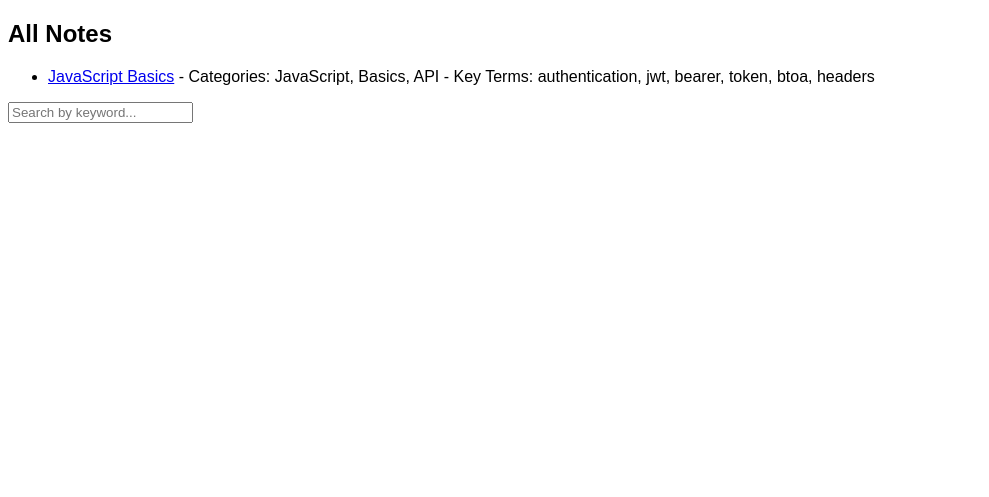
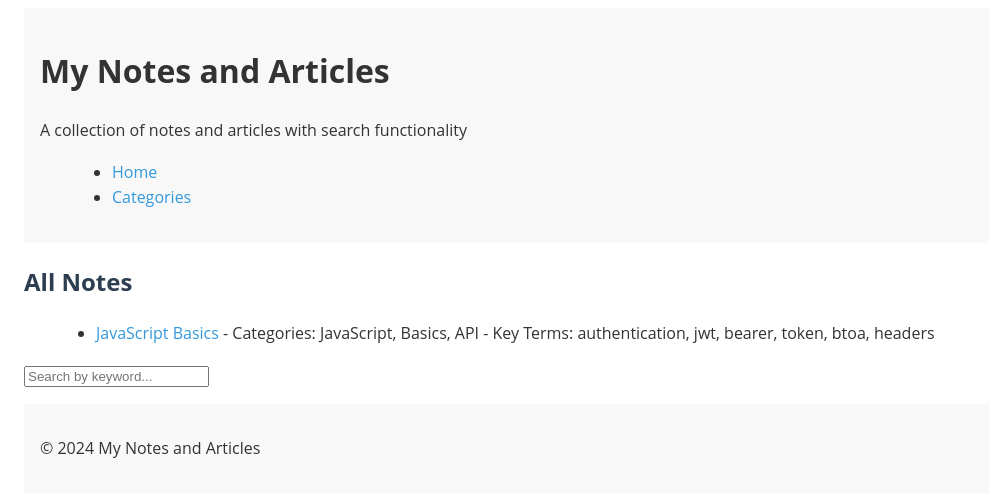
Before and after one commit to WestMecRyan/westmecryan.github.io, a Jekyll site: the page built from index.html, in a window 1280 px wide. Shown: the top 497 px of the page, without its empty margins (0-989 px from the left). Built offline with Jekyll 4.4.1, drawn with Linux system fonts in a browser that asks for light colours; comment, search, counter and statistics services are not loaded.

Commit message:
added ruby stuff

```diff
--- /dev/null
+++ b/Gemfile
@@ -0,0 +1,5 @@
+source "https://rubygems.org"
+gem "jekyll", "~> 4.3.2"
+gem "jekyll-theme-cayman"
+gem "csv"
+gem "base64"
--- a/_config.yml
+++ b/_config.yml
@@ -3,9 +3,15 @@ description: "A collection of notes and articles with search functionality"
 baseurl: "" # Leave empty for user site
 url: "https://westmecryan.github.io" # Replace with your actual URL
 
-theme: minima # You can choose a different theme if you like
+theme: jekyll-theme-cayman # You can choose a different theme if you like
 
 markdown: kramdown
+kramdown:
+  input: GFM
+  syntax_highlighter_opts:
+    block:
+      line_numbers: true
+highlighter: rouge
 
 collections:
   notes:
--- a/_includes/Lunr.js
+++ /dev/null
@@ -1 +0,0 @@
-<script src="https://cdnjs.cloudflare.com/ajax/libs/lunr.js/2.3.9/lunr.min.js"></script>
--- /dev/null
+++ b/_includes/nav.html
@@ -0,0 +1,7 @@
+<nav>
+  <ul>
+    <li><a href="{{ '/' | relative_url }}">Home</a></li>
+    <li><a href="{{ '/categories.html' | relative_url }}">Categories</a></li>
+    <!-- Add more navigation links as needed -->
+  </ul>
+</nav>
--- a/_layouts/default.html
+++ b/_layouts/default.html
@@ -1,11 +1,22 @@
 <!DOCTYPE html>
-<html>
+<html lang="en">
 <head>
   <meta charset="UTF-8">
   <title>{{ site.title }}{% if page.title %} - {{ page.title }}{% endif %}</title>
+  <meta name="viewport" content="width=device-width, initial-scale=1.0">
   <link rel="stylesheet" href="{{ '/assets/css/style.css' | relative_url }}">
 </head>
 <body>
-  {{ content }}
+  <header>
+    <h1><a href="{{ '/' | relative_url }}">{{ site.title }}</a></h1>
+    <p>{{ site.description }}</p>
+    {% include nav.html %}
+  </header>
+  <main>
+    {{ content }}
+  </main>
+  <footer>
+    <p>&copy; {{ site.time | date: "%Y" }} {{ site.title }}</p>
+  </footer>
 </body>
 </html>
--- a/assets/css/style.css
+++ b/assets/css/style.css
@@ -1,7 +1,8 @@
 body {
   font-family: Arial, sans-serif;
 }
-header, footer {
+header,
+footer {
   background-color: #f8f8f8;
   padding: 1em;
 }
@@ -12,3 +13,80 @@ h1 a {
 article {
   margin: 2em;
 }
+/* Typography */
+body {
+  font-family: "Open Sans", sans-serif;
+  line-height: 1.6;
+  color: #333;
+  padding: 0 1em;
+}
+
+h1,
+h2,
+h3,
+h4,
+h5,
+h6 {
+  color: #2c3e50;
+}
+
+/* Links */
+a {
+  color: #3498db;
+  text-decoration: none;
+}
+
+a:hover {
+  text-decoration: underline;
+}
+
+/* Code Blocks */
+pre {
+  background-color: #f5f5f5;
+  padding: 1em;
+  overflow: auto;
+  border-radius: 5px;
+}
+
+code {
+  background-color: #f5f5f5;
+  padding: 0.2em 0.4em;
+  border-radius: 3px;
+  font-family: "Courier New", Courier, monospace;
+}
+
+/* Images */
+img {
+  max-width: 100%;
+  height: auto;
+}
+
+/* Lists */
+ul,
+ol {
+  margin-left: 2em;
+}
+
+/* Blockquotes */
+blockquote {
+  border-left: 4px solid #ccc;
+  padding-left: 1em;
+  color: #666;
+  margin: 1.5em 0;
+}
+pre code {
+  display: block;
+  padding: 1em;
+  background-color: #2d2d2d;
+  color: #ccc;
+  overflow: auto;
+  border-radius: 5px;
+}
+
+/* Line Numbers */
+.line-numbers .line-number {
+  display: inline-block;
+  width: 2em;
+  user-select: none;
+  opacity: 0.5;
+}
```
Also changed, not shown: _layouts/note.html (+17 -7 lines), 1 other file.
